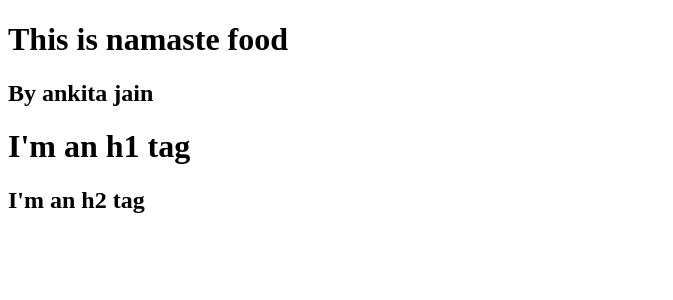
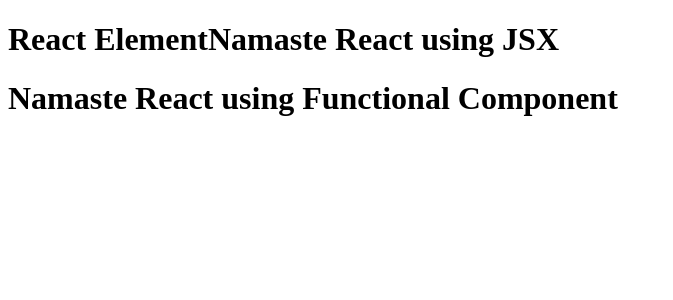
Before and after one commit to AnkitaJain-25/food-app, a React (Vite) app: page / in a window 1280 px wide. Shown: the top 300 px of the page, without its empty margins (0-673 px from the left). Built offline with nearby package versions, Linux system fonts and the light colour scheme.

Commit message:
Episode-03-Part01

```diff
--- a/App.js
+++ b/App.js
@@ -1,17 +1,37 @@
 import React from "react";
 import ReactDOM from "react-dom/client";
 
-const parent = React.createElement("div", { id: "parent" }, [
-  React.createElement("div", { id: "child" }, [
-    React.createElement("h1", {}, "This is namaste food"),
-    React.createElement("h2", {}, "By ankita jain"), //for sibling create array of children
-  ]),
-  React.createElement("div", { id: "child2" }, [
-    React.createElement("h1", {}, "I'm an h1 tag"),
-    React.createElement("h2", {}, "I'm an h2 tag"), //for sibling create array of children
-  ]),
-]);
+// JSX (transpiled before it reaches the JS Engine) - Parcel - Babel
+
+// JSX => React.createElement => ReactElement-JS Object => HTMLElement(render)
+// React Element
+
+const elem = <span>React Element</span>;
+const title = (
+  <h1 className="head">
+    { elem }
+    Namaste React using JSX
+  </h1>
+);
+
+// React Component
+// Class Based Component - OLD React
+// Functional Component - New React
+
+// React Functional Component
+// const Title = () => (
+//   <h1 className="head">Namaste React</h1>
+// )
+
+// Component composition - Component inside another component
+const HeadingComponent = () => (
+  <div id="container">
+    {/* <Title /> Component inside a component */}
+    { title /*React element inside a component */ }
+    <h1 className="head">Namaste React using Functional Component</h1>
+  </div>
+);
+
 
 const root = ReactDOM.createRoot(document.getElementById("root"));
-
-root.render(parent);
+root.render(<HeadingComponent />);
--- a/index.html
+++ b/index.html
@@ -10,7 +10,7 @@
 
 <body>
     <div id="root">
-        <h1>Ankita is here</h1>
+        <h1>Not Rendered</h1>
     </div>
 
     <script type="module" src="./App.js"></script>
--- a/package.json
+++ b/package.json
@@ -3,6 +3,8 @@
   "version": "1.0.0",
   "description": "This is Food App by Ankita Jain",
   "scripts": {
+    "start": "npx parcel index.html",
+    "build": "npx parcel build index.html",
     "test": "jest"
   },
   "repository": {
```
